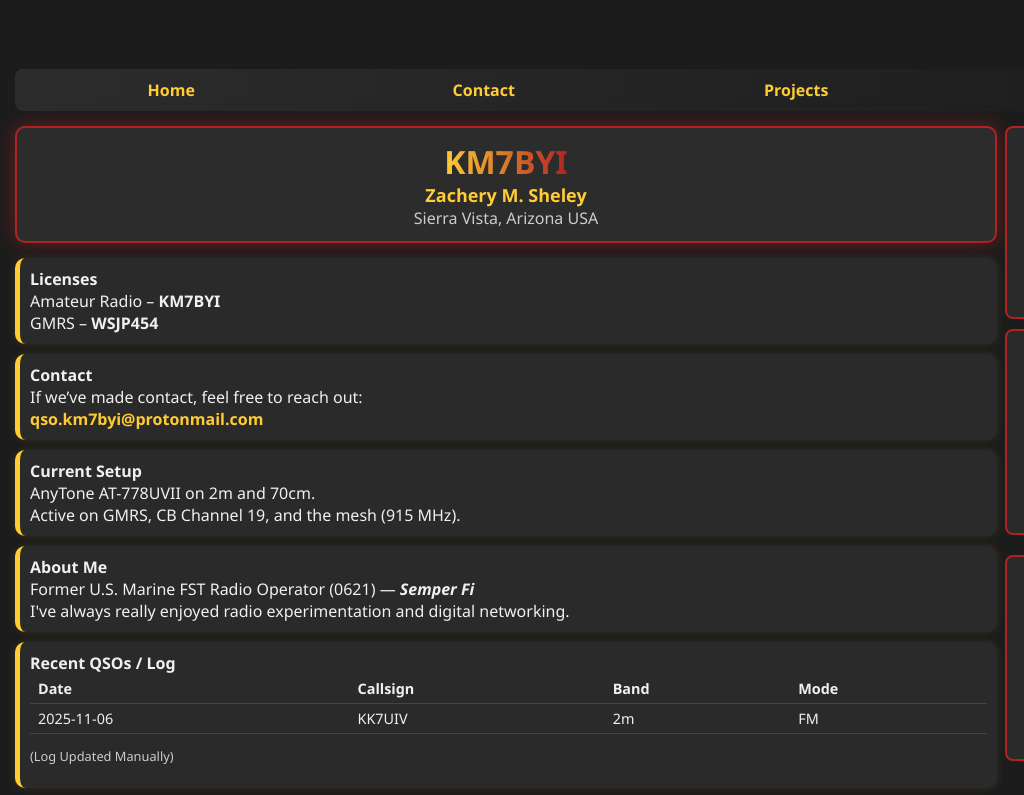
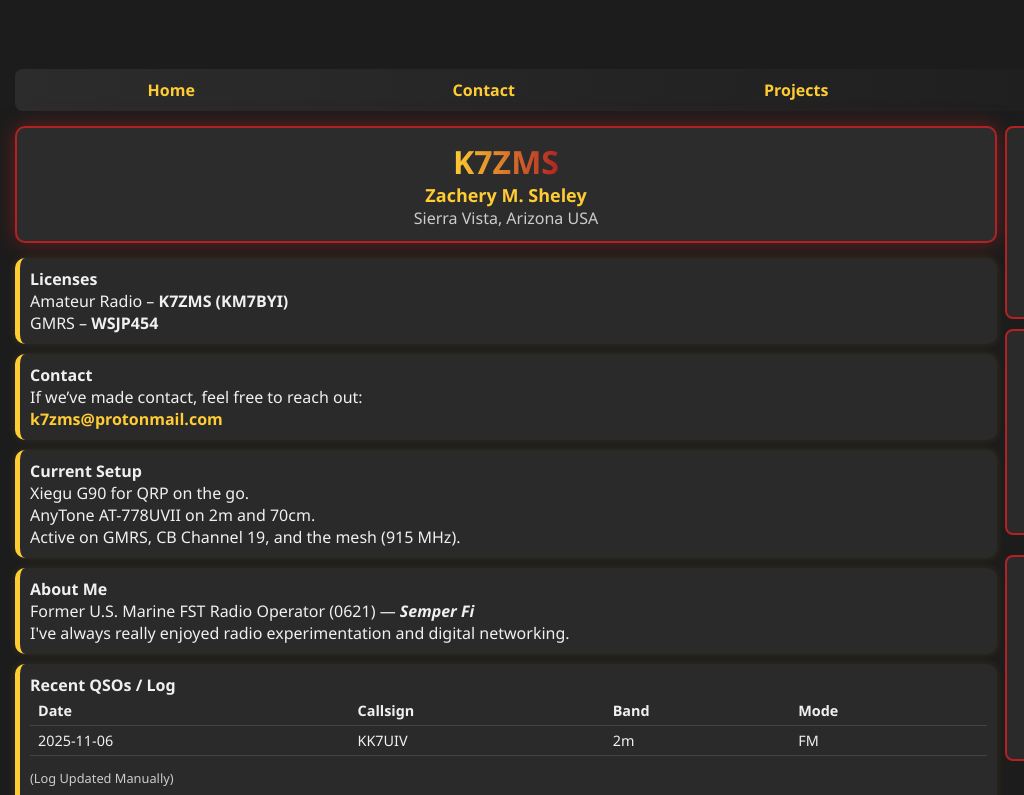
Before and after one commit to K7ZMS/k7zms.github.io, a plain HTML site: page index.html in a window 1280 px wide. Shown: the top 795 px of the page, 0-1024 px from the left. Drawn offline with Linux system fonts and the light colour scheme; grey boxes are pictures that could not be loaded.

Commit message:
Update index.html

```diff
--- a/index.html
+++ b/index.html
@@ -3,7 +3,7 @@
 <head>
 <meta charset="UTF-8">
 <meta name="viewport" content="width=device-width, initial-scale=1.0">
-<title>KM7BYI</title>
+<title>K7ZMS</title>
 <style>
 body {
   background-color: #1c1c1c;
@@ -204,25 +204,26 @@ body {
   <!-- Left Column -->
   <div class="left-column">
     <div class="header">
-      <span class="callsign">KM7BYI</span><br>
+      <span class="callsign">K7ZMS</span><br>
       <span class="name">Zachery M. Sheley</span><br>
       <span class="location">Sierra Vista, Arizona USA</span>
     </div>
 
     <div class="panel">
       <strong>Licenses</strong><br>
-      Amateur Radio – <b>KM7BYI</b><br>
+      Amateur Radio – <b>K7ZMS (KM7BYI)</b><br>
       GMRS – <b>WSJP454</b>
     </div>
 
     <div class="panel">
       <strong>Contact</strong><br>
       If we’ve made contact, feel free to reach out:<br>
-      <span style="color:#ffcc33;"><b>qso.km7byi@protonmail.com</b></span>
+      <span style="color:#ffcc33;"><b>k7zms@protonmail.com</b></span>
     </div>
 
     <div class="panel">
       <strong>Current Setup</strong><br>
+      Xiegu G90 for QRP on the go.<br>
       AnyTone AT-778UVII on 2m and 70cm.<br>
       Active on GMRS, CB Channel 19, and the mesh (915 MHz).
     </div>
```
